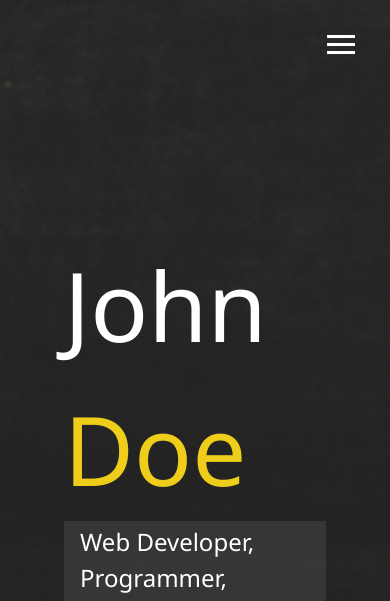
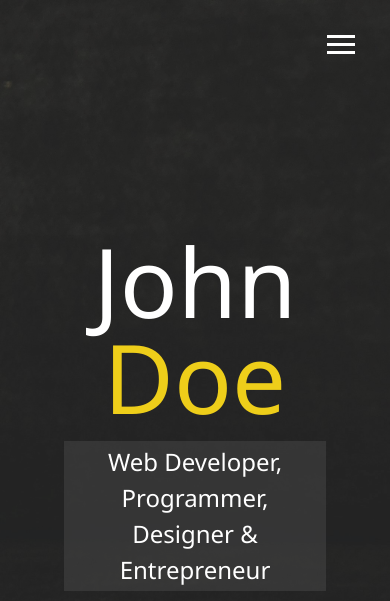
Before and after one commit to susannajarventausta/susannajarventausta.github.io, a website: page dist/index.html in a window 390 px wide. Shown: the top 601 px of the page. Drawn offline with Linux system fonts and the light colour scheme.

Commit message:
Add meadia queries

```diff
--- a/scss/_config.scss
+++ b/scss/_config.scss
@@ -28,3 +28,30 @@ $background-opacity: 0.5;
     }
   }
 }
+
+//Media query mixins
+
+@mixin mediaSm {
+  //Css Applies only if the screen size is 500px or less
+  @media screen and (max-width: 500px) {
+    @content;
+  }
+}
+
+@mixin mediaMd {
+  @media screen and (max-width: 768px) {
+    @content;
+  }
+}
+
+@mixin mediaLg {
+  @media screen and (min-width: 769px) and (max-width: 1170px) {
+    @content;
+  }
+}
+
+@mixin mediaXl {
+  @media screen and (min-width: 1171px) {
+    @content;
+  }
+}
--- /dev/null
+++ b/scss/_mobile.scss
@@ -0,0 +1,56 @@
+//Widescreens
+@include mediaXl {
+}
+
+//Desktops  laptops
+@include mediaLg {
+}
+
+//Tablets  small laptops
+@include mediaMd {
+  main {
+    align-items: center;
+    text-align: center;
+
+    .lg-heading {
+      line-height: 1;
+      margin-bottom: 1rem;
+    }
+  }
+
+  ul.menu-nav,
+  div.menu-branding {
+    float: none;
+    width: 100%;
+    min-height: 0;
+
+    &.show {
+      transform: translate3d(0, 0, 0);
+    }
+  }
+
+  .menu-nav {
+    height: 75vh;
+    transform: translate3d(-100%, 0, 0);
+    font-size: 24px;
+  }
+
+  .menu-branding {
+    height: 25vh;
+    transform: translate3d(100%, 0, 0);
+
+    .portrait {
+      background: url(../img/portrait_small.jpg);
+      background-size: cover;
+      width: 150px;
+      height: 150px;
+    }
+  }
+}
+
+//Smartphones
+@include mediaSm {
+  main#home h1 {
+    margin-top: 10vh;
+  }
+}
--- a/scss/main.scss
+++ b/scss/main.scss
@@ -1,5 +1,6 @@
 @import 'config';
 @import 'menu';
+@import 'mobile';
 
 * {
   box-sizing: border-box;
```
Also changed, not shown: dist/css/main.css, dist/img/portrait_small.jpg.
